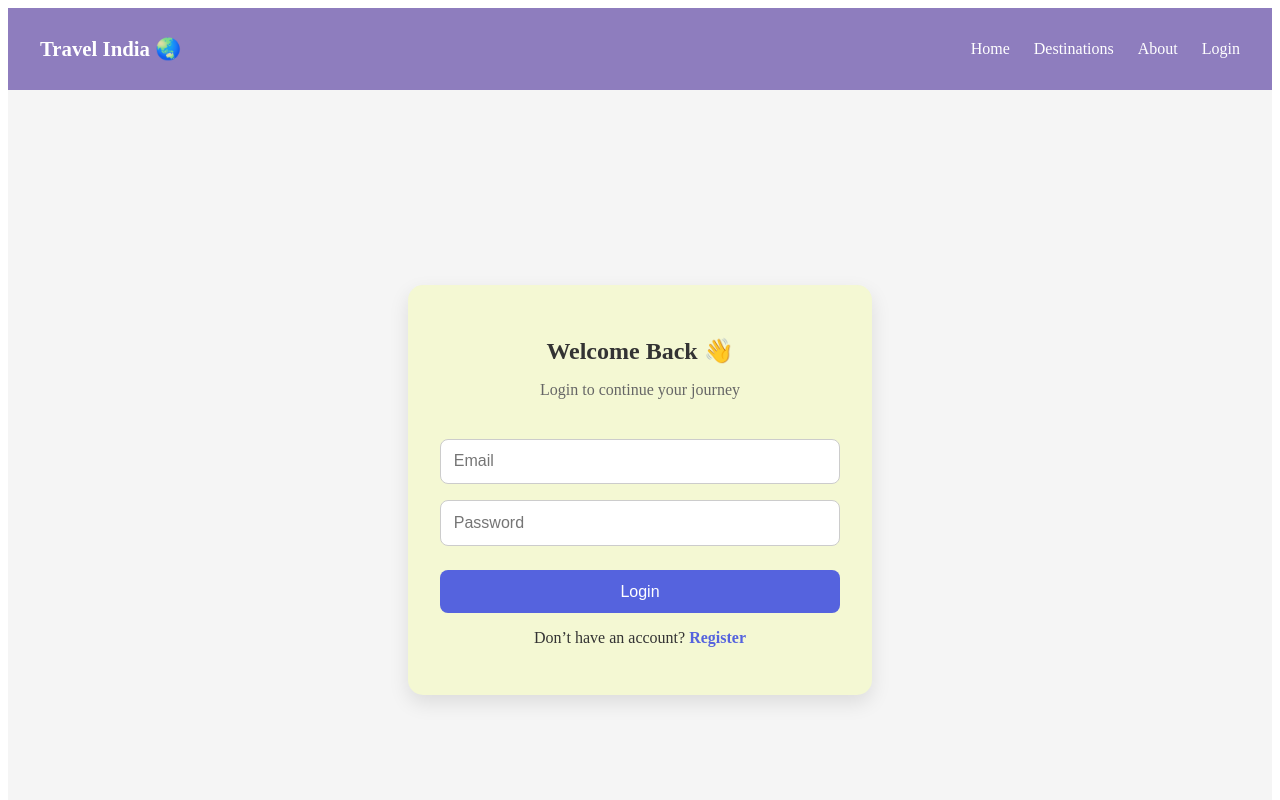
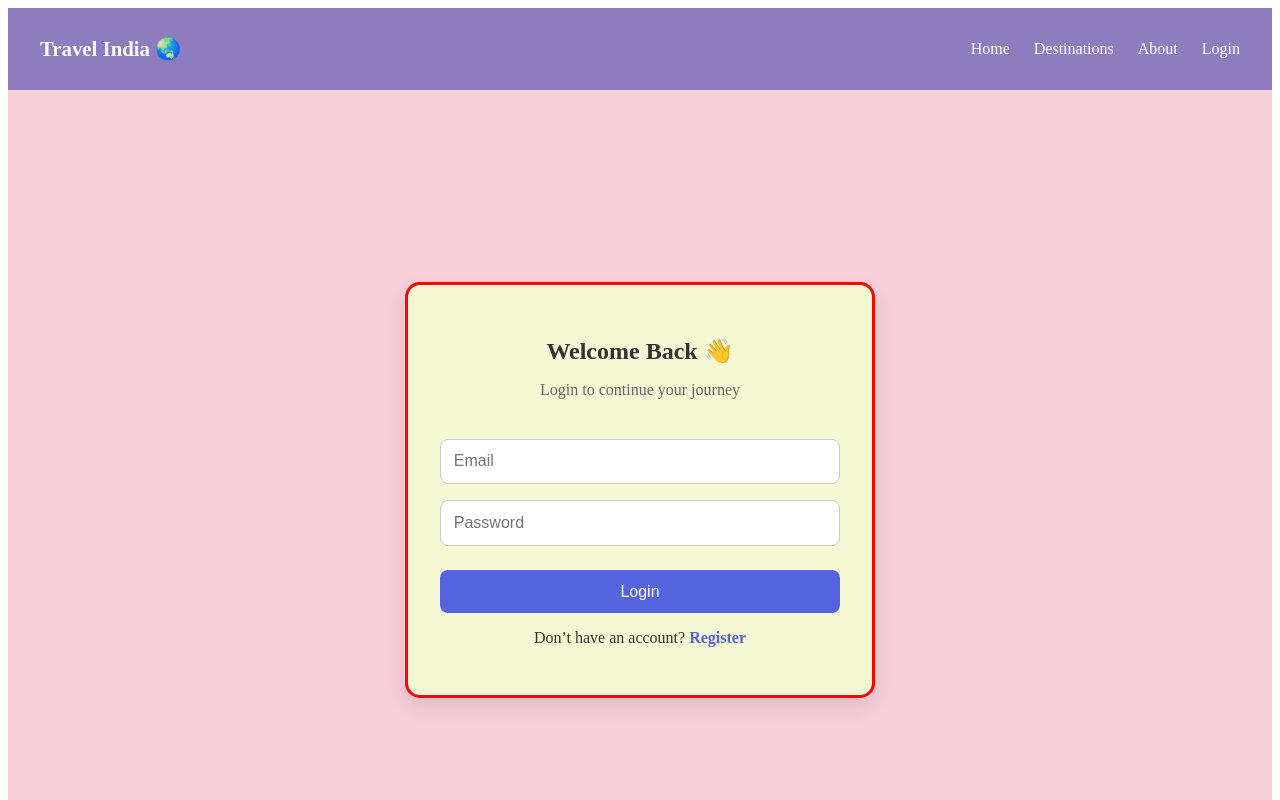
Before and after one commit to TanishkaShivarkar/travel-india, a React (Create React App) app in the folder client/: page /login in a window 1280 px wide. Shown: the top 800 px of the page. Built offline with nearby package versions, Linux system fonts and the light colour scheme.

Commit message:
border added

```diff
--- a/client/src/pages/Login.js
+++ b/client/src/pages/Login.js
@@ -73,10 +73,12 @@ const styles = {
     justifyContent: "center",
     alignItems: "center",
     height: "100vh",
-    background: "whiteSmoke",
+    background: "#F7CFD8",
+
   },
   card: {
     background: "#F4F8D3",
+    border: "3px solid red",
     padding: "2rem",
     borderRadius: "15px",
     boxShadow: "0 8px 20px rgba(0,0,0,0.1)",
```
